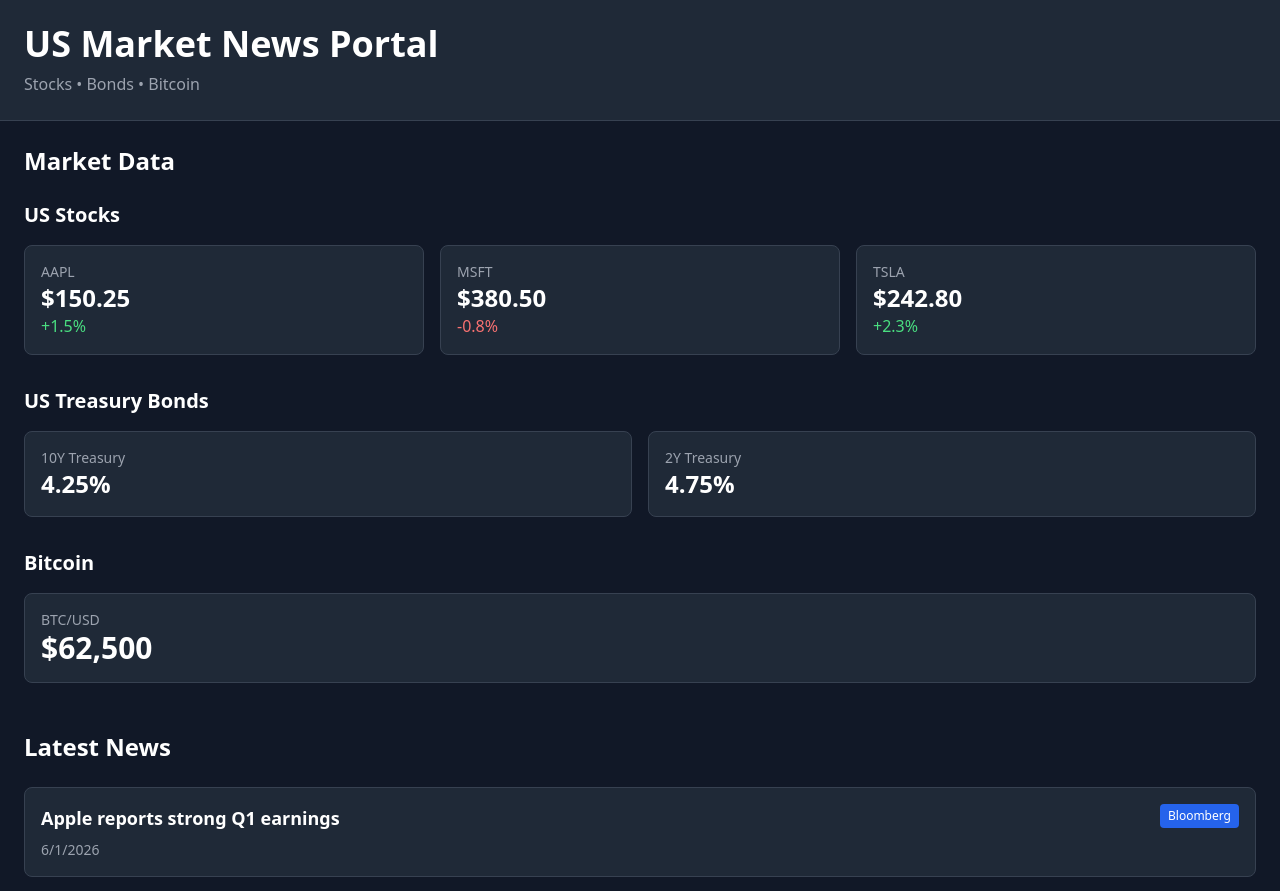
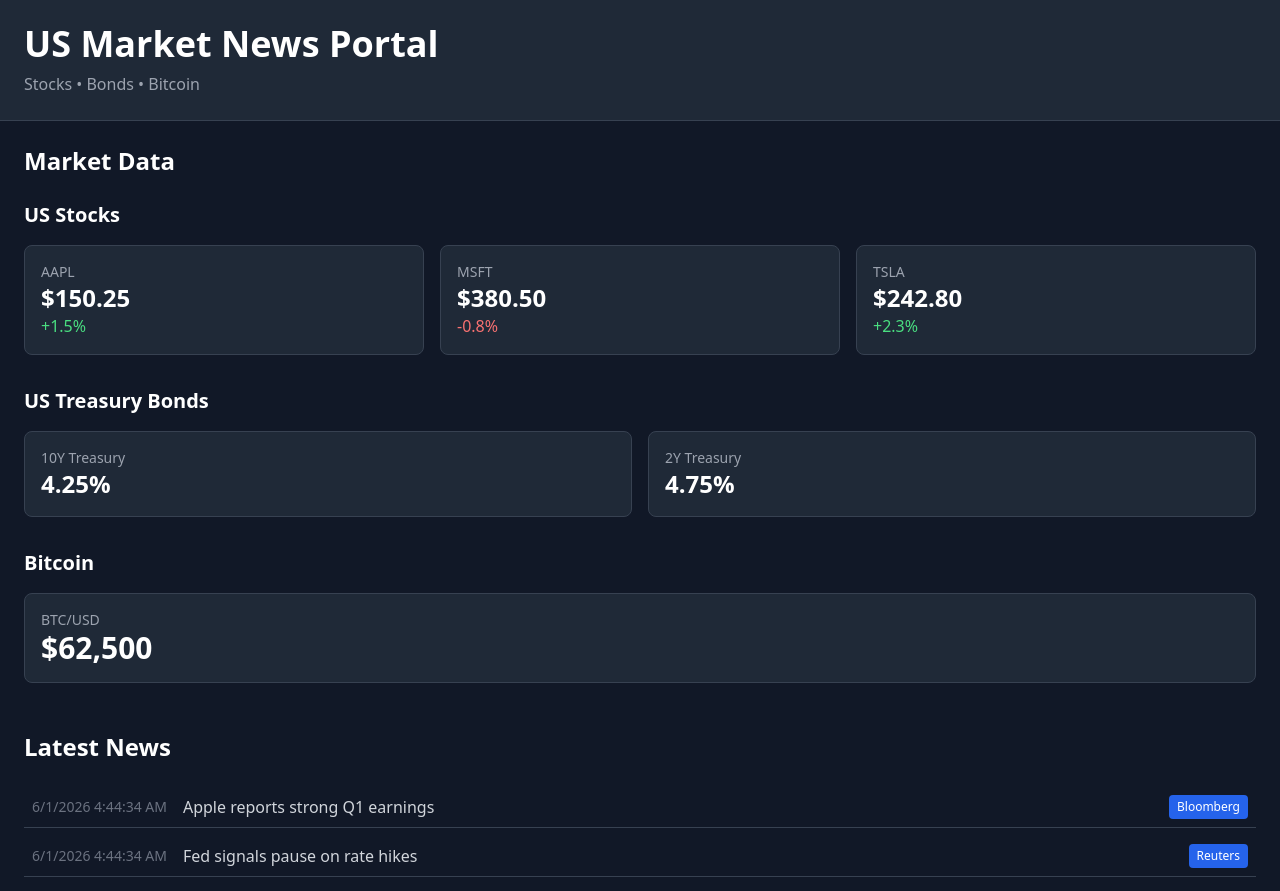
Before and after one commit to taka858/us-market-news, a Next.js app: page / in a window 1280 px wide. Shown: the top 891 px of the page. Built offline with nearby package versions, Linux system fonts and the light colour scheme.

Commit message:
Update page.tsx

```diff
--- a/app/page.tsx
+++ b/app/page.tsx
@@ -58,16 +58,12 @@ export default function Home() {
 {/* News Section */}
 <section>
   <h2 className="text-2xl font-bold mb-6">Latest News</h2>
-          <div className="space-y-4">
+  <div className="space-y-2">
     {data.news.map((item) => (
-              <div key={item.id} className="bg-gray-800 p-4 rounded-lg border border-gray-700 hover:bg-gray-700 transition">
-                <div className="flex justify-between items-start">
-                  <h3 className="text-lg font-semibold">{item.title}</h3>
-                  <span className="text-xs bg-blue-600 px-2 py-1 rounded">{item.source}</span>
-                </div>
-                <p className="text-gray-400 text-sm mt-2">
-                  {new Date(item.date).toLocaleDateString()}
-                </p>
+      <div key={item.id} className="flex items-center gap-4 p-2 border-b border-gray-700 hover:bg-gray-800 transition">
+        <span className="text-sm text-gray-500 min-w-fit">{new Date(item.date).toLocaleDateString()} {new Date(item.date).toLocaleTimeString()}</span>
+        <span className="text-gray-300 flex-1">{item.title}</span>
+        <span className="text-xs bg-blue-600 px-2 py-1 rounded min-w-fit">{item.source}</span>
       </div>
     ))}
   </div>
```
Lines whose indentation alone changed are shown as unchanged.
